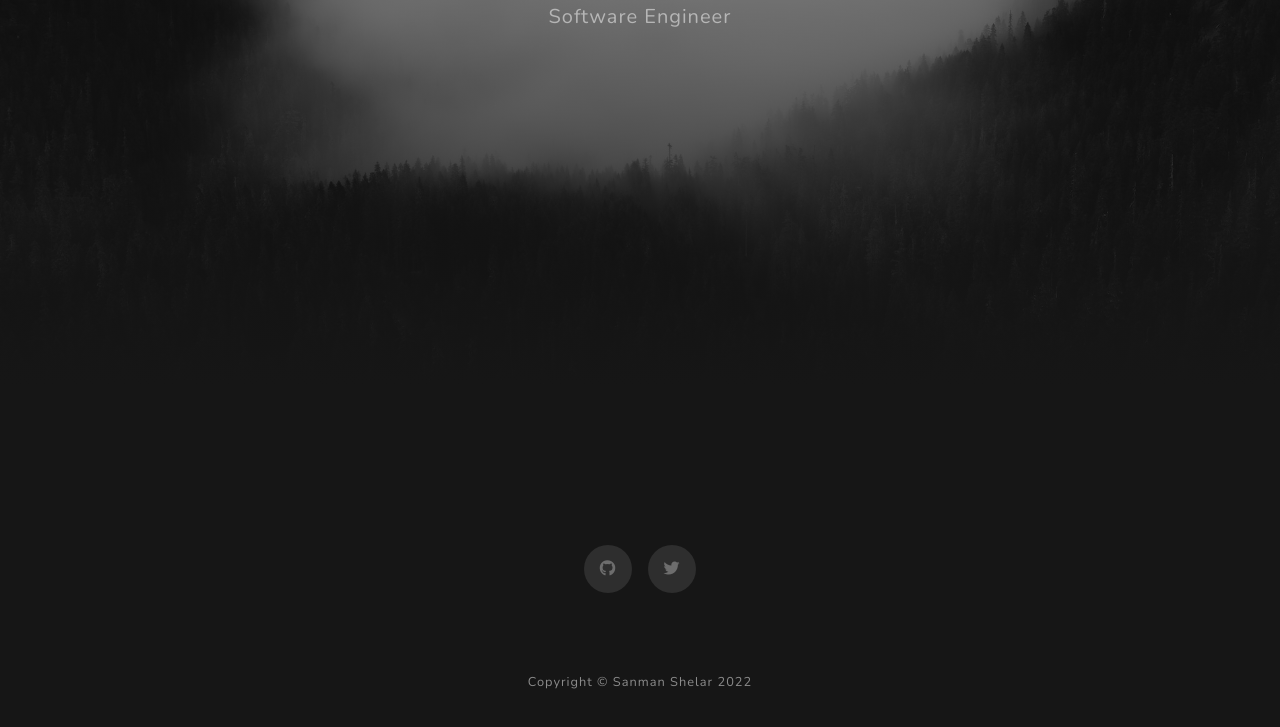
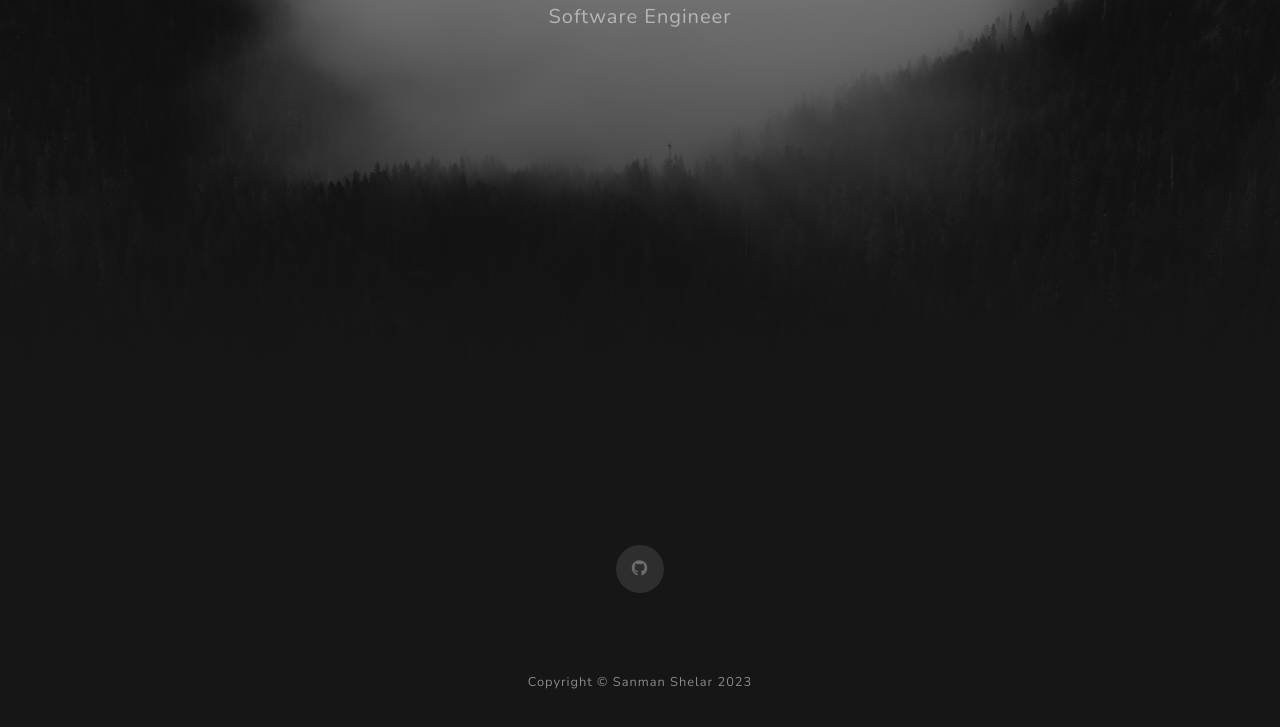
Before and after one commit to sanman-shelar/sanman-shelar.github.io, a plain HTML site: page index.html in a window 1280 px wide. Shown: the part 415-1142 px from the top of the page. Drawn offline with nearby package versions, Linux system fonts and the light colour scheme.

Commit message:
updated copyright year to 2023

```diff
--- a/index.html
+++ b/index.html
@@ -43,9 +43,6 @@
         <a href="https://github.com/sanman-shelar" target="_blank" class="mx-2">
           <i class="fab fa-github"></i>
         </a>
-        <a href="#" class="mx-2">
-          <i class="fab fa-twitter"></i>
-        </a>
       </div>
 
     </div>
@@ -54,7 +51,7 @@
   <!-- Footer -->
   <footer class="bg-black small text-center text-white-50">
     <div class="container">
-      Copyright &copy; Sanman Shelar 2022
+      Copyright &copy; Sanman Shelar 2023
     </div>
   </footer>
 
```
